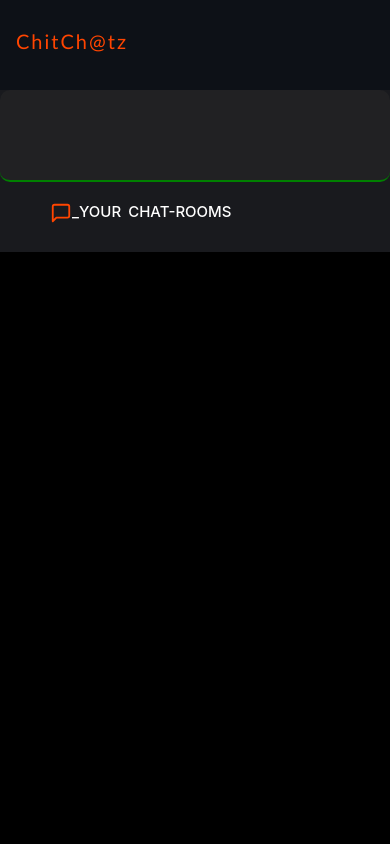
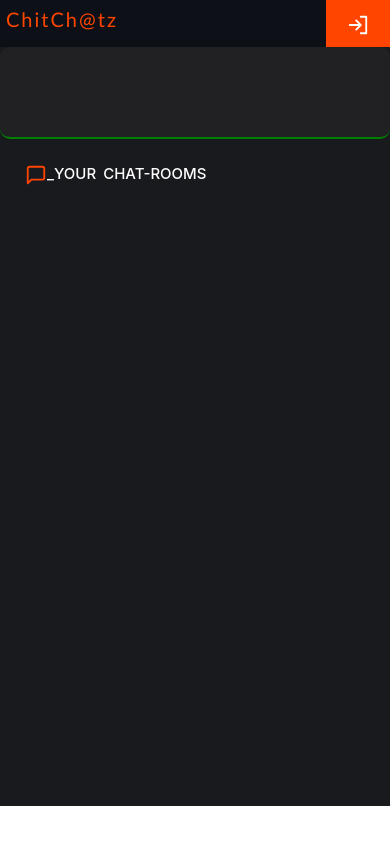
Before and after one commit to Akashmane21/Chitchat, a React (Create React App) app: page / in a window 390 px wide. Shown: the top 844 px of the page. Built offline with nearby package versions, Linux system fonts and the light colour scheme; no server answers; the database is empty; sample sign-in values are in the browser's storage.

Commit message:
Making Home page 4

```diff
--- a/src/Css/Home.scss
+++ b/src/Css/Home.scss
@@ -38,25 +38,15 @@
 .menu{
     background-color: #0d1117;
     display: flex;
-    justify-content: flex-end;
-    .imgdiv{
-        border-radius: 50%;
-        height: 70px;
-        width: 70px;
-        overflow: hidden;
-        display: flex;
-        justify-content: center;
-        img{
-            height: 70px;
-            width: auto;
-        }
-    }
+    justify-content: space-between;
+    align-items: center;
+
 
     h1{
         color: orangered;
         letter-spacing: 2px;
         font-family: 'Trebuchet MS', 'Lucida Sans Unicode', 'Lucida Grande', 'Lucida Sans', Arial, sans-serif;
-  padding: 6px;
+        padding: 6px;
         font-size: 30px;
     }
     button{
@@ -110,7 +100,7 @@ background-size: 98%;
 
 .Chatrooms{
     text-align: left;
-    padding: 20px;
+    padding: 25px;
     h2{
         color: white;
         word-spacing: 3px;
@@ -123,28 +113,31 @@ background-size: 98%;
     .left {
     //    display: none;
     margin: 0px;
+    height: 90vh;
     }
 
-    .Chatrooms{
-h2{
-    margin-left: 30px;
-}
+
+      .menu{
+
+    .hidden{
+        display: none;
     }
-      .menu{
-        justify-content: space-between;
-        padding: 10px;
-        align-items: center;
+
+    .log{
         button{
-            display: none;
+            padding: 10px 20px;
+        }
+    }
+        h1{
+               font-size: 20px;
         }
 
-        h1{
-           width: 50%;
-           font-size: 20px;
-        }
+
       }
 
-
+      .right {
+          display: none;
+      }
 }
 
 // For Desktop View
@@ -155,7 +148,7 @@ h2{
   }
   .menu {
 
-    img{
+    .log{
         display: none;
     }
   }
--- a/src/Pages/Home.js
+++ b/src/Pages/Home.js
@@ -40,11 +40,28 @@ export default function Home() {
     <div>
       <div className="menu">
         <h1>ChitCh@tz </h1>
-        <div className="imgdiv">
+        {/* <div className="imgdiv">
           <img src={Img} alt={UserName} />
-        </div>
+        </div> */}
+<div className="log">
+<button onClick={logout}>
 
-        <button onClick={logout}>
+          <svg
+            xmlns="http://www.w3.org/2000/svg"
+            width="22"
+            height="22"
+            viewBox="0 0 24 24"
+            fill="none"
+            stroke="white"
+            stroke-width="2"
+            stroke-linecap="round"
+            stroke-linejoin="round"
+          >
+            <path d="M15 3h6v18h-6M10 17l5-5-5-5M13.8 12H3" />
+          </svg>
+        </button>
+</div>
+        <button onClick={logout} className="hidden">
           Logout_
           <svg
             xmlns="http://www.w3.org/2000/svg"
```
